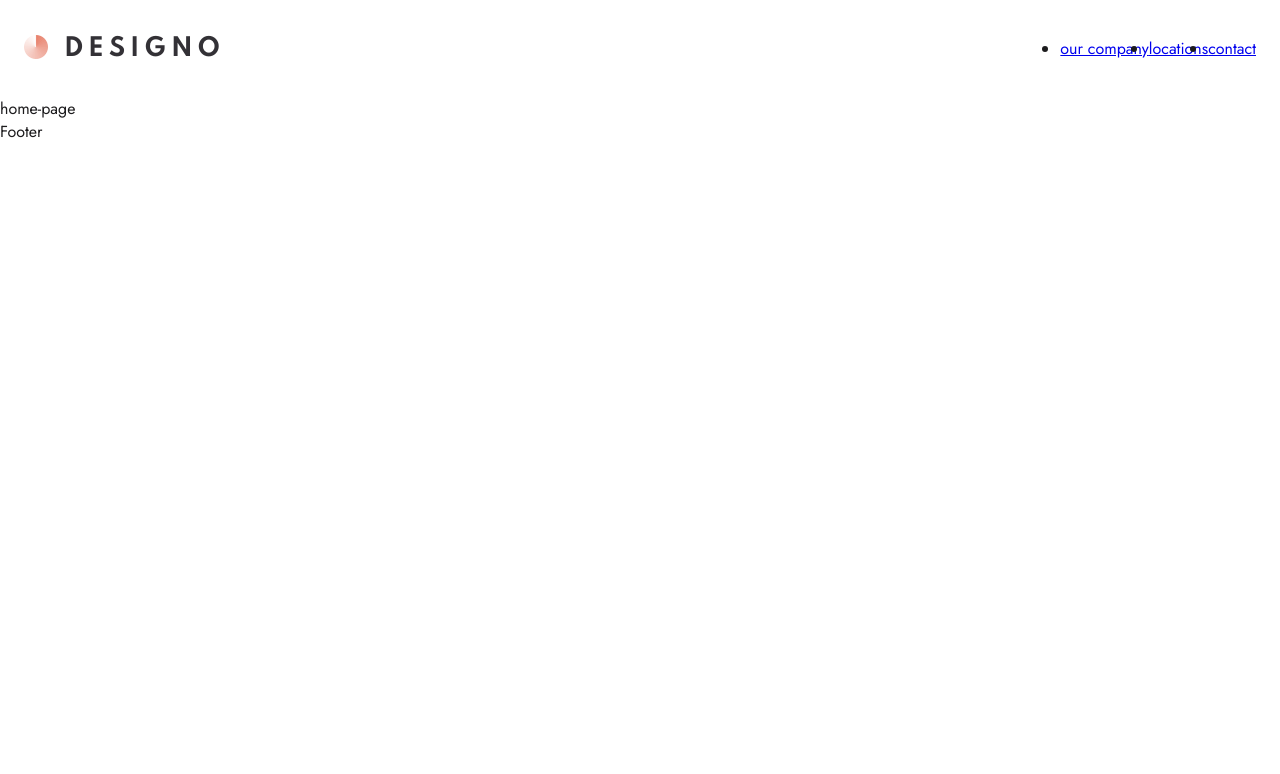
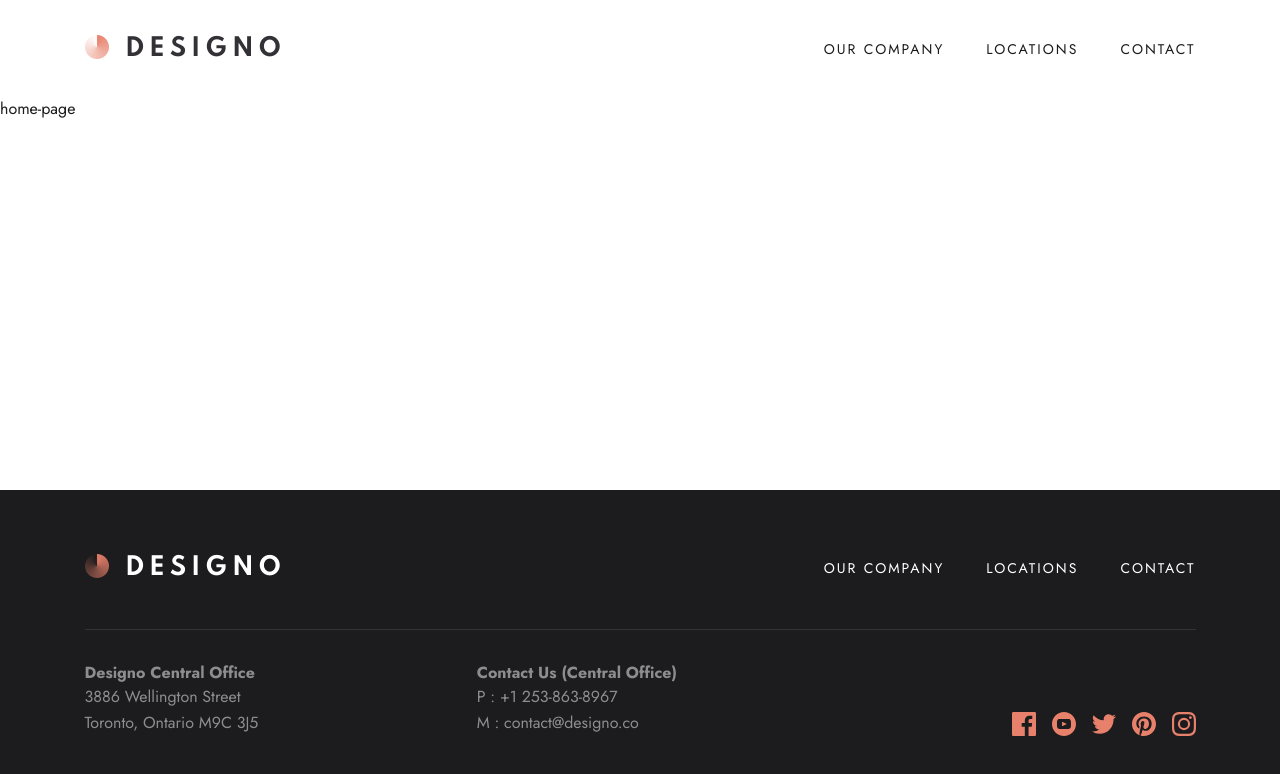
Before and after one commit to koliberdapv/designo-fmentor, a React (Vite) app: page / in a window 1280 px wide. Shown: the top 774 px of the page. Built offline with nearby package versions, Linux system fonts and the light colour scheme.

Commit message:
progress on Header, Footer, Navigation, and Sidebar

```diff
--- a/src/components/ui/Footer.jsx
+++ b/src/components/ui/Footer.jsx
@@ -1,8 +1,98 @@
 import styled from 'styled-components';
+import { Logo, Navigation, Socials } from './';
 const Footer = () => {
-	return <Wrapper>Footer</Wrapper>;
+	return (
+		<Wrapper>
+			<div className="width-controller">
+				<section className="footer-content">
+					<Logo />
+					<div className="divider"></div>
+					<article className="footer-content__nav">
+						<Navigation isFooter={true} />
+					</article>
+					<article className="footer-content__info">
+						<div>
+							<header>Designo Central Office</header>
+							<p>3886 Wellington Street</p>
+							<p>Toronto, Ontario M9C 3J5</p>
+						</div>
+						<div>
+							<header>Contact Us (Central Office)</header>
+							<p>P : +1 253-863-8967</p>
+							<p>M : contact@designo.co</p>
+						</div>
+					</article>
+					<Socials />
+				</section>
+			</div>
+		</Wrapper>
+	);
 };
 
-const Wrapper = styled.footer``;
-
+const Wrapper = styled.footer`
+	background-color: var(--clr-black);
+	color: var(--clr-white);
+	.footer-content {
+		padding: 4rem 0;
+		display: flex;
+		flex-direction: column;
+		align-items: center;
+		justify-content: center;
+		text-align: center;
+		gap: 2.5rem;
+	}
+	.footer-nav-layout {
+		flex-direction: column;
+		gap: 2rem;
+		a {
+			color: var(--clr-white);
+		}
+	}
+	.footer-content__info {
+		opacity: 0.5;
+		display: grid;
+		gap: 2.5rem;
+		header {
+			font-weight: var(--fw-700);
+		}
+	}
+	.divider {
+		width: 100%;
+		height: 1px;
+		background-color: var(--clr-white);
+		opacity: 0.1;
+	}
+	@media screen and (width > 768px) {
+		.footer-content {
+			flex-direction: row;
+			text-align: left;
+			justify-content: space-between;
+			flex-wrap: wrap;
+		}
+		.footer-nav-layout {
+			flex-direction: row;
+			gap: 2.625rem;
+		}
+		.logo {
+			order: -3;
+		}
+		.divider {
+			order: -1;
+			grid-column: span 2;
+			margin-bottom: -1rem;
+		}
+		.footer-content__nav {
+			order: -2;
+		}
+		.footer-content__info {
+			grid-template-columns: repeat(2, 1fr);
+			justify-content: space-between;
+		}
+	}
+	@media screen and (width > 1024px) {
+		.footer-content__info {
+			gap: 12rem;
+		}
+	}
+`;
 export default Footer;
--- a/src/components/ui/Header.jsx
+++ b/src/components/ui/Header.jsx
@@ -1,35 +1,40 @@
 import styled from 'styled-components';
-import Logo from './Logo';
+import close from '../../assets/shared/mobile/icon-close.svg';
 import hamburger from '../../assets/shared/mobile/icon-hamburger.svg';
+import toggleSidebar from '../../utils/toggleSidebar';
+import { useEffect, useState } from 'react';
+import { Logo, Navigation, Sidebar } from './';
+
 const Header = () => {
+	const [isSidebarOpen, setIsSidebarOpen] = useState(false);
+	const handleClick = () => {
+		setIsSidebarOpen(!isSidebarOpen);
+	};
+
+	useEffect(() => {
+		toggleSidebar(isSidebarOpen);
+	}, [isSidebarOpen]);
+
 	return (
 		<Wrapper>
 			<div className="width-controller">
 				<section className="header-content">
 					<Logo isDark={true} />
-					<article className="header-content__menu">
-						<ul>
-							<li>
-								<a href="/">our company</a>
-							</li>
-							<li>
-								<a href="/">locations</a>
-							</li>
-							<li>
-								<a href="/">contact</a>
-							</li>
-						</ul>
+					<article className="header-content__nav">
+						<Navigation />
 					</article>
 					<button
 						type="button"
 						className="menu-btn"
+						onClick={handleClick}
 					>
 						<img
-							src={hamburger}
+							src={isSidebarOpen ? close : hamburger}
 							alt="Menu"
 						/>
 					</button>
 				</section>
+				<Sidebar />
 			</div>
 		</Wrapper>
 	);
@@ -41,6 +46,7 @@ const Wrapper = styled.header`
 		align-items: center;
 		justify-content: space-between;
 		padding: 2.18rem 0;
+		position: relative;
 	}
 	.menu-btn {
 		display: none;
@@ -50,12 +56,12 @@ const Wrapper = styled.header`
 		padding: 1rem;
 		margin: -1rem;
 	}
-	.header-content__menu ul {
-		display: flex;
-	}
-	@media (max-width: 768px) {
+	@media (width < 768px) {
 		.menu-btn {
-			display: block;
+			display: grid;
+		}
+		.header-content__nav {
+			display: none;
 		}
 	}
 `;
--- /dev/null
+++ b/src/components/ui/Navigation.jsx
@@ -0,0 +1,43 @@
+import { Link } from 'react-router-dom';
+import styled from 'styled-components';
+import toggleSidebar from '../../utils/toggleSidebar';
+
+const Navigation = ({ isFooter }) => {
+	return (
+		<Wrapper className={isFooter ? 'footer-nav-layout' : ''}>
+			<li>
+				<Link
+					to="/about-us"
+					onClick={() => toggleSidebar(false)}
+				>
+					our company
+				</Link>
+			</li>
+			<li>
+				<Link
+					to="/locations"
+					onClick={() => toggleSidebar(false)}
+				>
+					locations
+				</Link>
+			</li>
+			<li>
+				<Link
+					to="/contact-us"
+					onClick={() => toggleSidebar(false)}
+				>
+					contact
+				</Link>
+			</li>
+		</Wrapper>
+	);
+};
+
+const Wrapper = styled.ul`
+	display: flex;
+	align-items: center;
+	gap: 2.625rem;
+`;
+
+42 / 16;
+export default Navigation;
--- a/src/components/ui/SharedLayout.jsx
+++ b/src/components/ui/SharedLayout.jsx
@@ -1,5 +1,4 @@
-import Footer from './Footer';
-import Header from './Header';
+import { Footer, Header, Sidebar } from './';
 import { Outlet } from 'react-router-dom';
 import styled from 'styled-components';
 
@@ -7,12 +6,18 @@ const SharedLayout = () => {
 	return (
 		<Wrapper>
 			<Header />
+			{/* <Sidebar /> */}
 			<Outlet />
 			<Footer />
 		</Wrapper>
 	);
 };
 
-const Wrapper = styled.div``;
+const Wrapper = styled.div`
+	display: grid;
+	grid-template-rows: auto 1fr auto;
+	min-height: 100vh;
+	min-height: 100svh;
+`;
 
 export default SharedLayout;
--- /dev/null
+++ b/src/components/ui/Sidebar.jsx
@@ -0,0 +1,34 @@
+import styled from 'styled-components';
+import { Navigation } from './';
+const Sidebar = () => {
+	return (
+		<Wrapper
+			id="sidebar"
+			className="sidebar-dialog"
+		>
+			<div className="width-controller">
+				<Navigation />
+			</div>
+		</Wrapper>
+	);
+};
+
+const Wrapper = styled.dialog`
+	top: 96px;
+	left: 0;
+	width: 100%;
+	background-color: var(--clr-black);
+	padding: 3rem 0;
+	border: none;
+	ul {
+		flex-direction: column;
+		align-items: flex-start;
+		gap: 2rem;
+		a {
+			color: var(--clr-white);
+			font-size: var(--fs-title);
+		}
+	}
+`;
+
+export default Sidebar;
--- /dev/null
+++ b/src/components/ui/Socials.jsx
@@ -0,0 +1,83 @@
+import styled from 'styled-components';
+import facebook from '../../assets/shared/desktop/icon-facebook.svg';
+import instagram from '../../assets/shared/desktop/icon-instagram.svg';
+import pinterest from '../../assets/shared/desktop/icon-pinterest.svg';
+import twitter from '../../assets/shared/desktop/icon-twitter.svg';
+import youtube from '../../assets/shared/desktop/icon-youtube.svg';
+import { Link } from 'react-router-dom';
+
+const Socials = () => {
+	return (
+		<Wrapper>
+			<li>
+				<Link to="https://www.facebook.com">
+					<div className="img-container">
+						<img
+							src={facebook}
+							alt="Facebook"
+						/>
+					</div>
+				</Link>
+			</li>
+			<li>
+				<Link to="https://www.youtube.com">
+					<div className="img-container">
+						<img
+							src={youtube}
+							alt="Youtube"
+						/>
+					</div>
+				</Link>
+			</li>
+			<li>
+				<Link to="https://www.twitter.com">
+					<div className="img-container">
+						<img
+							src={twitter}
+							alt="Twitter"
+						/>
+					</div>
+				</Link>
+			</li>
+			<li>
+				<Link to="https://www.pinterest.com">
+					<div className="img-container">
+						<img
+							src={pinterest}
+							alt="Pinterest"
+						/>
+					</div>
+				</Link>
+			</li>
+			<li>
+				<Link to="https://www.instagram.com">
+					<div className="img-container">
+						<img
+							src={instagram}
+							alt="Instagram"
+						/>
+					</div>
+				</Link>
+			</li>
+		</Wrapper>
+	);
+};
+
+const Wrapper = styled.ul`
+	display: flex;
+	gap: 1rem;
+	align-items: center;
+	justify-content: center;
+	.img-container {
+		width: 1.5rem;
+	}
+	@media screen and (width > 768px) {
+		justify-content: flex-end;
+		align-self: flex-end;
+	}
+	a:hover {
+		filter: brightness(150%);
+	}
+`;
+
+export default Socials;
--- a/src/components/ui/index.js
+++ b/src/components/ui/index.js
@@ -1,4 +1,18 @@
 import SharedLayout from './SharedLayout';
 import Header from './Header';
 import Footer from './Footer';
-export { SharedLayout, Header, Footer };
+import Logo from './Logo';
+import Navigation from './Navigation';
+import Figure from './Figure';
+import Socials from './Socials';
+import Sidebar from './Sidebar';
+export {
+	SharedLayout,
+	Header,
+	Footer,
+	Logo,
+	Navigation,
+	Figure,
+	Socials,
+	Sidebar,
+};
--- a/src/data/pages.js
+++ b/src/data/pages.js
@@ -21,7 +21,7 @@ const pages = [
 	},
 	{
 		name: 'about',
-		path: '/about',
+		path: '/about-us',
 		elementName: 'about-page',
 	},
 	{
--- a/src/index.css
+++ b/src/index.css
@@ -22,11 +22,14 @@
 	--fs-h1: 48px;
 	--fs-h2: 40px;
 	--fs-h3: 20px;
+	--fs-title: 24px;
 	--fs-p: 16px;
 	--fs-btn-p: 15px;
+	--fs-small: 14px;
 
+	--fw-400: 400;
 	--fw-500: 500;
-	--fw-400: 400;
+	--fw-700: 700;
 
 	--lh-h1: 48px;
 	--lh-h3: 26px;
@@ -98,9 +101,14 @@ p {
 	display: none;
 }
 .width-controller {
-	max-width: 1440px;
+	max-width: calc(1111px + 5.25rem);
 	margin: 0 auto;
 	padding: 0 1.5rem;
+}
+@media screen and (width > 768px) {
+	.width-controller {
+		padding: 0 2.625rem;
+	}
 }
 .img-container {
 	width: 100%;
@@ -109,5 +117,14 @@ p {
 }
 img {
 	width: 100%;
-	/* height: 100%; */
 }
+a {
+	color: var(--clr-black);
+	text-decoration: none;
+	text-transform: uppercase;
+	letter-spacing: var(--spacing-h2);
+	font-size: var(--fs-small);
+}
+ul {
+	list-style: none;
+}
--- /dev/null
+++ b/src/utils/toggleSidebar.js
@@ -0,0 +1,9 @@
+const toggleSidebar = (isSidebarOpen) => {
+	const sidebar = document.getElementById('sidebar');
+	if (isSidebarOpen) {
+		sidebar.show();
+		return;
+	}
+	sidebar.close();
+};
+export default toggleSidebar;
```
